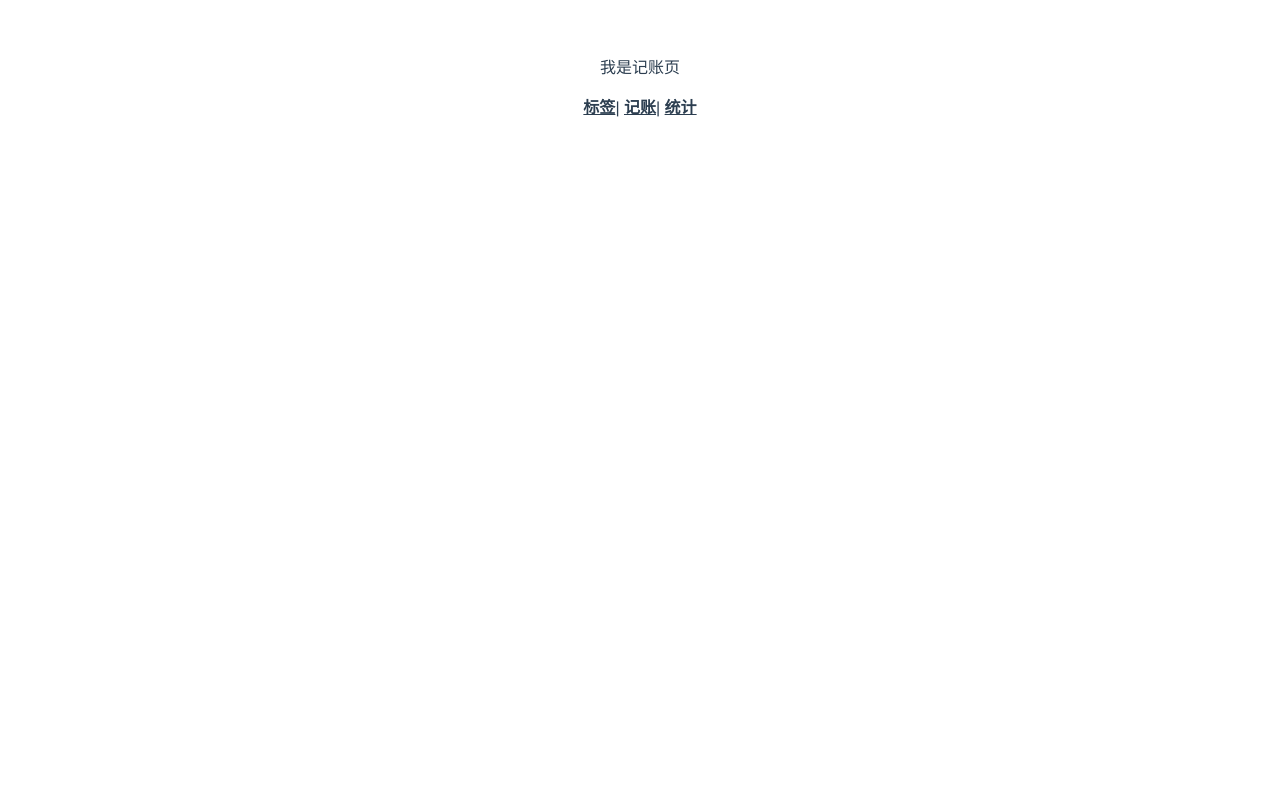
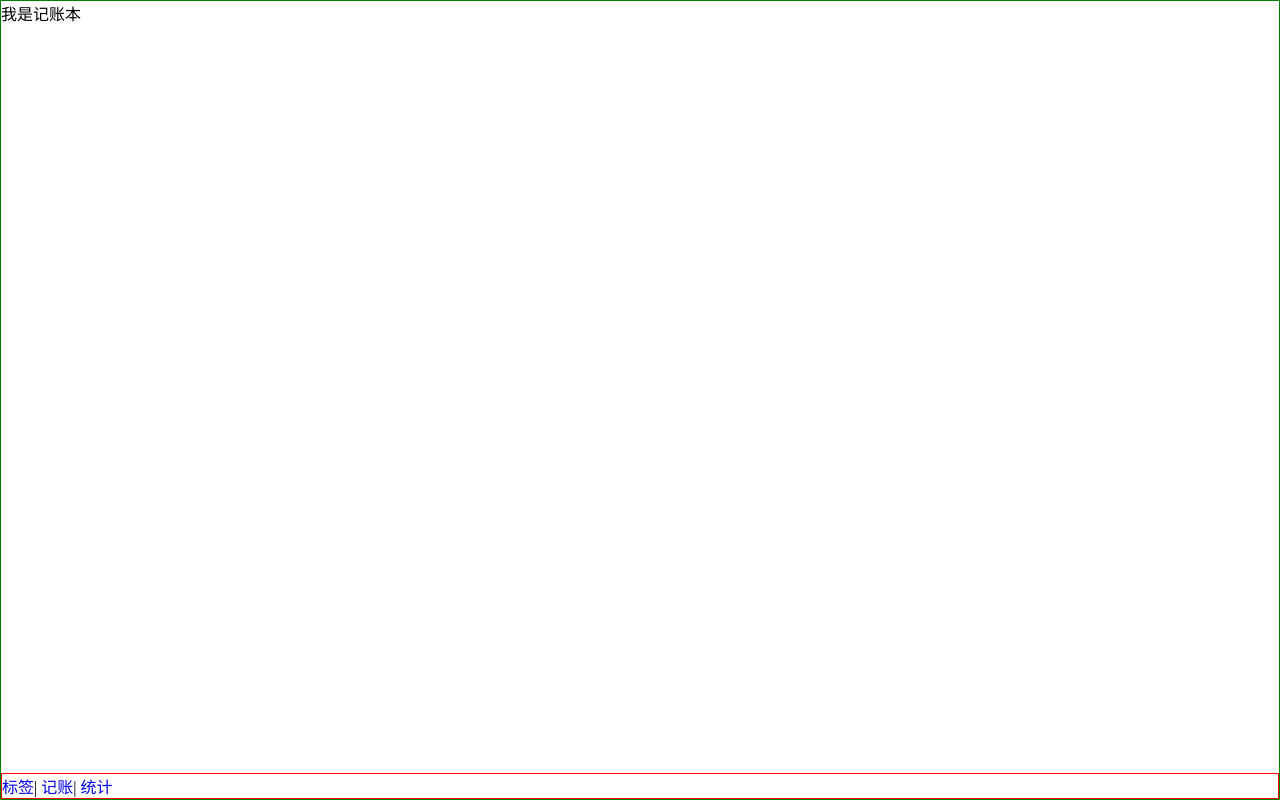
Before and after one commit to chenguocan/myMoney, a Vue app: page /#/money in a window 1280 px wide. Built offline with nearby package versions, Linux system fonts and the light colour scheme.

Commit message:
页面局部

```diff
--- a/src/App.vue
+++ b/src/App.vue
@@ -1,29 +1,10 @@
 <template>
-  <div id="app">
-    <div id="nav">
+  <div>
+    <div>
       <router-view/>
     </div>
   </div>
 </template>
 <style lang="scss">
-#app {
-  font-family: Avenir, Helvetica, Arial, sans-serif;
-  -webkit-font-smoothing: antialiased;
-  -moz-osx-font-smoothing: grayscale;
-  text-align: center;
-  color: #2c3e50;
-}
-
-#nav {
-  padding: 30px;
-
-  a {
-    font-weight: bold;
-    color: #2c3e50;
-
-    &.router-link-exact-active {
-      color: #42b983;
-    }
-  }
-}
+@import "~@/assets/styles/style.css";
 </style>
--- /dev/null
+++ b/src/assets/styles/style.css
@@ -0,0 +1,16 @@
+*{
+    margin:0;
+    padding:0;
+    box-sizing: border-box;
+}
+*::before{
+    margin: 0;
+    padding: 0;
+}
+*::after{
+    margin:0;
+    padding: 0;
+}
+a{
+    text-decoration: none;
+}
--- a/src/components/Nav.vue
+++ b/src/components/Nav.vue
@@ -1,5 +1,5 @@
 <template>
-  <div>
+  <div class="nav">
     <router-link to="/Labels">标签</router-link>|
     <router-link to="/Money">记账</router-link>|
     <router-link to="/statistics">统计</router-link>
@@ -13,5 +13,7 @@
 </script>
 
 <style lang="scss" scoped>
-
+.nav{
+  border:1px solid red;
+}
 </style>
--- a/src/router/index.ts
+++ b/src/router/index.ts
@@ -3,13 +3,13 @@
 import Money from "@/views/Money.vue";
 import Labels from '@/views/Labels.vue';
 import Statistics from '@/views/Statistics.vue';
-
+import NotFound from '@/views/NotFound.vue';
 Vue.use(VueRouter);
 
 const routes: Array<RouteConfig> = [
   {
     path:"/",
-    redirect:Money,
+    redirect:"/money",
   },
   {
     path:"/money",
@@ -22,6 +22,10 @@
   {
     path:"/statistics",
     component:Statistics,
+  },
+  {
+    path:"*",
+    component:NotFound,
   }
     /*{
         path: '/',
--- a/src/views/Money.vue
+++ b/src/views/Money.vue
@@ -1,6 +1,8 @@
 <template>
-  <div>
-    <p>我是记账页</p>
+  <div class="nav-wrapper">
+    <div class="content">
+      <p>我是记账本</p>
+    </div>
     <Nav />
   </div>
 </template>
@@ -12,5 +14,15 @@
 </script>
 
 <style lang="scss" scoped>
-
+.nav-wrapper{
+  height: 100vh;
+  width:100vw;
+  border: 1px solid green;
+  display: flex;
+  flex-direction: column;
+  .content{
+    flex-grow: 1;
+    overflow: auto;
+  }
+}
 </style>
--- /dev/null
+++ b/src/views/NotFound.vue
@@ -0,0 +1,16 @@
+<template>
+  <div>
+    <h1>404 Not Found</h1>
+    <div><router-link to="/">返回首页</router-link></div>
+  </div>
+</template>
+
+<script lang="ts">
+export default {
+  name: 'NotFound'
+};
+</script>
+
+<style lang="scss" scoped>
+
+</style>
```
